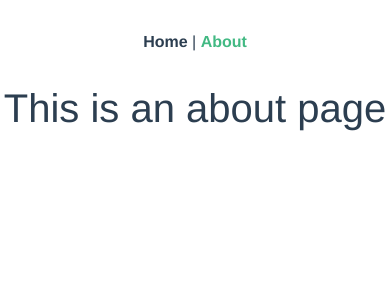
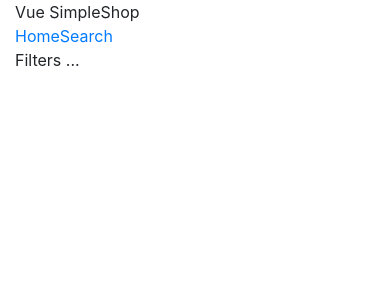
Before and after one commit to BartekMazurek/vue3SimpleShop, a Vue app: page /about in a window 390 px wide. Shown: the top 300 px of the page. Built offline with nearby package versions, Linux system fonts and the light colour scheme.

Commit message:
Added base components & organized project structure

```diff
--- a/src/App.vue
+++ b/src/App.vue
@@ -1,30 +1,44 @@
 <template>
-  <div id="nav">
-    <router-link to="/">Home</router-link> |
-    <router-link to="/about">About</router-link>
-  </div>
-  <router-view/>
+
+    <div class="container">
+        <div class="row">
+            <div class="col-sm-12 col-md-6">
+                Vue SimpleShop
+            </div>
+            <div class="col-sm-12 col-md-6">
+                <navigation></navigation>
+            </div>
+        </div>
+    </div>
+
+    <div class="container">
+        <div class="row">
+            <div class="col-4">
+                <filters></filters>
+            </div>
+            <div class="col-8">
+                <router-view/>
+            </div>
+        </div>
+    </div>
+
 </template>
 
 <style>
-#app {
-  font-family: Avenir, Helvetica, Arial, sans-serif;
-  -webkit-font-smoothing: antialiased;
-  -moz-osx-font-smoothing: grayscale;
-  text-align: center;
-  color: #2c3e50;
+
+
+</style>
+
+<script>
+
+import Navigation from "@/components/Navigation";
+import Filters from "@/components/Filters";
+
+export default {
+    components: {
+        Filters,
+        Navigation
+    }
 }
 
-#nav {
-  padding: 30px;
-}
-
-#nav a {
-  font-weight: bold;
-  color: #2c3e50;
-}
-
-#nav a.router-link-exact-active {
-  color: #42b983;
-}
-</style>
+</script>
--- /dev/null
+++ b/src/components/Filters.vue
@@ -0,0 +1,17 @@
+<template>
+    <div class="filters">
+        Filters ...
+    </div>
+</template>
+
+<script>
+
+export default {
+    name: "Filters"
+}
+
+</script>
+
+<style scoped>
+
+</style>
--- a/src/components/HelloWorld.vue
+++ /dev/null
@@ -1,58 +0,0 @@
-<template>
-  <div class="hello">
-    <h1>{{ msg }}</h1>
-    <p>
-      For a guide and recipes on how to configure / customize this project,<br>
-      check out the
-      <a href="https://cli.vuejs.org" target="_blank" rel="noopener">vue-cli documentation</a>.
-    </p>
-    <h3>Installed CLI Plugins</h3>
-    <ul>
-      <li><a href="https://github.com/vuejs/vue-cli/tree/dev/packages/%40vue/cli-plugin-babel" target="_blank" rel="noopener">babel</a></li>
-      <li><a href="https://github.com/vuejs/vue-cli/tree/dev/packages/%40vue/cli-plugin-eslint" target="_blank" rel="noopener">eslint</a></li>
-    </ul>
-    <h3>Essential Links</h3>
-    <ul>
-      <li><a href="https://vuejs.org" target="_blank" rel="noopener">Core Docs</a></li>
-      <li><a href="https://forum.vuejs.org" target="_blank" rel="noopener">Forum</a></li>
-      <li><a href="https://chat.vuejs.org" target="_blank" rel="noopener">Community Chat</a></li>
-      <li><a href="https://twitter.com/vuejs" target="_blank" rel="noopener">Twitter</a></li>
-      <li><a href="https://news.vuejs.org" target="_blank" rel="noopener">News</a></li>
-    </ul>
-    <h3>Ecosystem</h3>
-    <ul>
-      <li><a href="https://router.vuejs.org" target="_blank" rel="noopener">vue-router</a></li>
-      <li><a href="https://vuex.vuejs.org" target="_blank" rel="noopener">vuex</a></li>
-      <li><a href="https://github.com/vuejs/vue-devtools#vue-devtools" target="_blank" rel="noopener">vue-devtools</a></li>
-      <li><a href="https://vue-loader.vuejs.org" target="_blank" rel="noopener">vue-loader</a></li>
-      <li><a href="https://github.com/vuejs/awesome-vue" target="_blank" rel="noopener">awesome-vue</a></li>
-    </ul>
-  </div>
-</template>
-
-<script>
-export default {
-  name: 'HelloWorld',
-  props: {
-    msg: String
-  }
-}
-</script>
-
-<!-- Add "scoped" attribute to limit CSS to this component only -->
-<style scoped>
-h3 {
-  margin: 40px 0 0;
-}
-ul {
-  list-style-type: none;
-  padding: 0;
-}
-li {
-  display: inline-block;
-  margin: 0 10px;
-}
-a {
-  color: #42b983;
-}
-</style>
--- /dev/null
+++ b/src/components/Navigation.vue
@@ -0,0 +1,18 @@
+<template>
+  <div>
+    <router-link to="/">Home</router-link>
+    <router-link to="/search">Search</router-link>
+  </div>
+</template>
+
+<script>
+
+export default {
+  name: "Navigation"
+}
+
+</script>
+
+<style scoped>
+
+</style>
--- /dev/null
+++ b/src/components/ProductList.vue
@@ -0,0 +1,17 @@
+<template>
+    <div class="product-list">
+        Product list ...
+    </div>
+</template>
+
+<script>
+
+export default {
+    name: "ProductList"
+}
+
+</script>
+
+<style scoped>
+
+</style>
--- /dev/null
+++ b/src/components/Search.vue
@@ -0,0 +1,37 @@
+<template>
+
+    <div class="container">
+        <div class="row">
+            <div class="col-12">
+                <search-bar></search-bar>
+            </div>
+        </div>
+    </div>
+
+    <div class="container">
+        <div class="row">
+            <div class="col-12">
+                <product-list></product-list>
+            </div>
+        </div>
+    </div>
+
+</template>
+
+<script>
+
+import SearchBar from "@/components/SearchBar";
+import ProductList from "@/components/ProductList";
+
+export default {
+    name: "Search",
+    components: {
+        ProductList,
+        SearchBar
+    }
+}
+</script>
+
+<style scoped>
+
+</style>
--- /dev/null
+++ b/src/components/SearchBar.vue
@@ -0,0 +1,17 @@
+<template>
+    <div class="search-bar">
+        Search bar ...
+    </div>
+</template>
+
+<script>
+
+export default {
+    name: "SearchBar"
+}
+
+</script>
+
+<style scoped>
+
+</style>
--- a/src/router/index.js
+++ b/src/router/index.js
@@ -1,5 +1,6 @@
-import { createRouter, createWebHistory } from 'vue-router'
+import {createRouter, createWebHistory} from 'vue-router'
 import Home from '../views/Home.vue'
+import Search from "@/components/Search";
 
 const routes = [
     {
@@ -8,12 +9,9 @@ const routes = [
         component: Home
     },
     {
-    path: '/about',
-    name: 'About',
-    // route level code-splitting
-    // this generates a separate chunk (about.[hash].js) for this route
-    // which is lazy-loaded when the route is visited.
-    component: () => import(/* webpackChunkName: "about" */ '../views/About.vue')
+        path: '/search',
+        name: 'Search',
+        component: Search
     }
 ]
 
--- a/src/views/Home.vue
+++ b/src/views/Home.vue
@@ -1,18 +1,20 @@
 <template>
-  <div class="home">
-    <img alt="Vue logo" src="../assets/logo.png">
-    <HelloWorld msg="Welcome to Your Vue.js App"/>
-  </div>
+    <div class="home">
+        <div class="card">
+            <div class="card-body">
+                <h5 class="card-title">Vue3 SimpleShop app</h5>
+                <h6 class="card-subtitle mb-2 text-muted">Bartłomiej Mazurek</h6>
+                <a href="" class="card-link">LinkedIn</a>
+                <a href="https://github.com/bartekmazurek" class="card-link">GitHub</a>
+            </div>
+        </div>
+    </div>
 </template>
 
 <script>
-// @ is an alias to /src
-import HelloWorld from '@/components/HelloWorld.vue'
 
 export default {
-  name: 'Home',
-  components: {
-    HelloWorld
-  }
+    name: 'Home',
+    components: {}
 }
 </script>
```
Lines whose indentation alone changed are shown as unchanged.
